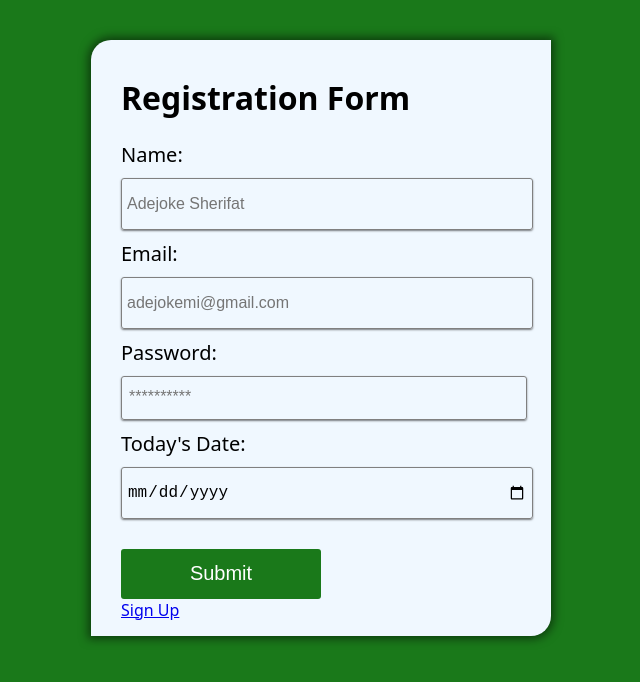
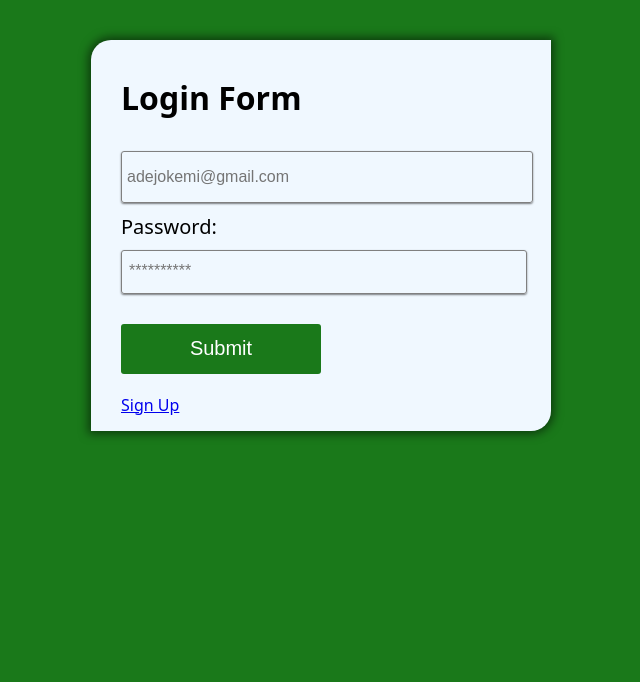
Before and after one commit to Nkemakolamuko/Form, a plain HTML site: page LogIn/login.html in a window 1280 px wide. Shown: the whole page, without its empty margins (417-1057 px from the left). Drawn offline with Linux system fonts and the light colour scheme.

Commit message:
Change Text On Logn Form

```diff
--- a/LogIn/login.html
+++ b/LogIn/login.html
@@ -91,27 +91,26 @@
             transform: scale(0.95);
         }
 
+        #link {
+            padding-top: 20px;
+        }
+
         </style>
 
     </head>
     <body>
 
         <div class="card">
-            <h1>Registration Form</h1>
+            <h1>Login Form</h1>
 
             <form class="teamData">
-                <label>Name:</label> <br>
-                <input type="text" name="name" placeholder="Adejoke Sherifat" required id="firstName"> <br>
-                <label>Email:</label> <br>
                 <input type="email" name="email" placeholder="adejokemi@gmail.com" required id="lastName"> <br>
                 <label>Password:</label> <br>
                 <input type="password" name="passsword" placeholder="**********" required id="password"> <br>
-                <label>Today's Date:</label> <br>
-                <input type="date" name="Select Date" required id="todayDay"> <br>
                 <input type="submit"> <br>
             </form>
 
-            <div>
+            <div id="link">
                 <a href="../index.html">Sign Up</a>
             </div>
 
```
Also changed, not shown: index.html (+5 -1 lines).
